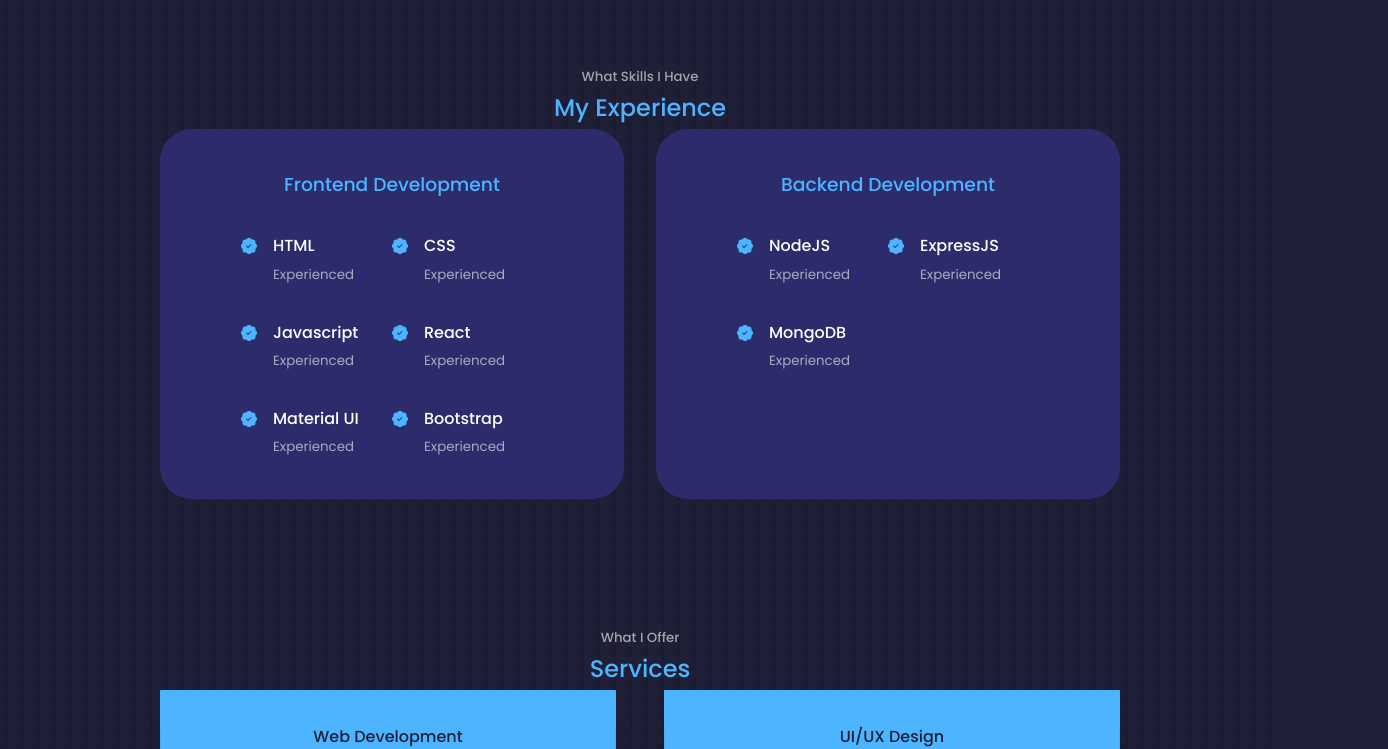
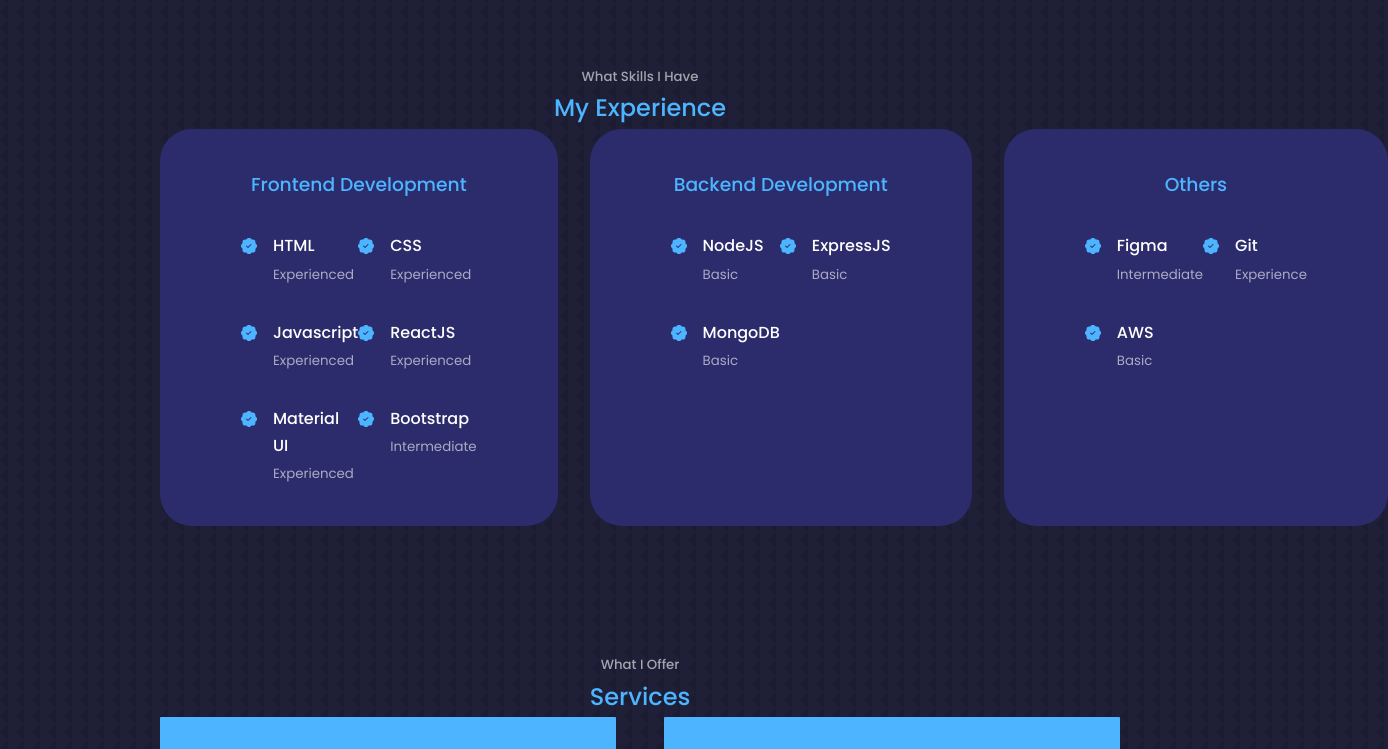
Before and after one commit to Nooriman/Nooriman.github.io, a React (Create React App) app: page / in a window 1280 px wide. Shown: the part 1660-2409 px from the top of the page, 1388 px wide, since content can reach past the window. Built offline with nearby package versions, Linux system fonts and the light colour scheme.

Commit message:
update experience section

```diff
--- a/src/components/experience/Experience.jsx
+++ b/src/components/experience/Experience.jsx
@@ -36,7 +36,7 @@
             <article className='experience__details'>
               <BsPatchCheckFill className='experience__details-icon' />
               <div>
-                <h4>React</h4>
+                <h4>ReactJS</h4>
                 <small className='text-light'>Experienced</small>
               </div>
             </article>
@@ -51,7 +51,7 @@
               <BsPatchCheckFill className='experience__details-icon' />
               <div>
                 <h4>Bootstrap</h4>
-                <small className='text-light'>Experienced</small>
+                <small className='text-light'>Intermediate</small>
               </div>
             </article>
           </div>
@@ -64,21 +64,48 @@
               <BsPatchCheckFill className='experience__details-icon' />
               <div>
                 <h4>NodeJS</h4>
-                <small className='text-light'>Experienced</small>
+                <small className='text-light'>Basic</small>
               </div>
             </article>
             <article className='experience__details'>
               <BsPatchCheckFill className='experience__details-icon' />
               <div>
                 <h4>ExpressJS</h4>
-                <small className='text-light'>Experienced</small>
+                <small className='text-light'>Basic</small>
               </div>
             </article>
             <article className='experience__details'>
               <BsPatchCheckFill className='experience__details-icon' />
               <div>
                 <h4>MongoDB</h4>
-                <small className='text-light'>Experienced</small>
+                <small className='text-light'>Basic</small>
+              </div>
+            </article>
+          </div>
+        </div>
+
+        <div className="experience__backend">
+          <h3>Others</h3>
+          <div className="experience__content">
+            <article className='experience__details'>
+              <BsPatchCheckFill className='experience__details-icon' />
+              <div>
+                <h4>Figma</h4>
+                <small className='text-light'>Intermediate</small>
+              </div>
+            </article>
+            <article className='experience__details'>
+              <BsPatchCheckFill className='experience__details-icon' />
+              <div>
+                <h4>Git</h4>
+                <small className='text-light'>Experience</small>
+              </div>
+            </article>
+            <article className='experience__details'>
+              <BsPatchCheckFill className='experience__details-icon' />
+              <div>
+                <h4>AWS</h4>
+                <small className='text-light'>Basic</small>
               </div>
             </article>
           </div>
--- a/src/components/experience/experience.css
+++ b/src/components/experience/experience.css
@@ -1,6 +1,7 @@
 .experience__container {
     display: grid;
-    grid-template-columns: 1fr 1fr;
+    /* grid-template-columns: 1fr 1fr; */
+    grid-template-columns: repeat(3, 1fr);
     gap: 2rem;
 }
 
```
